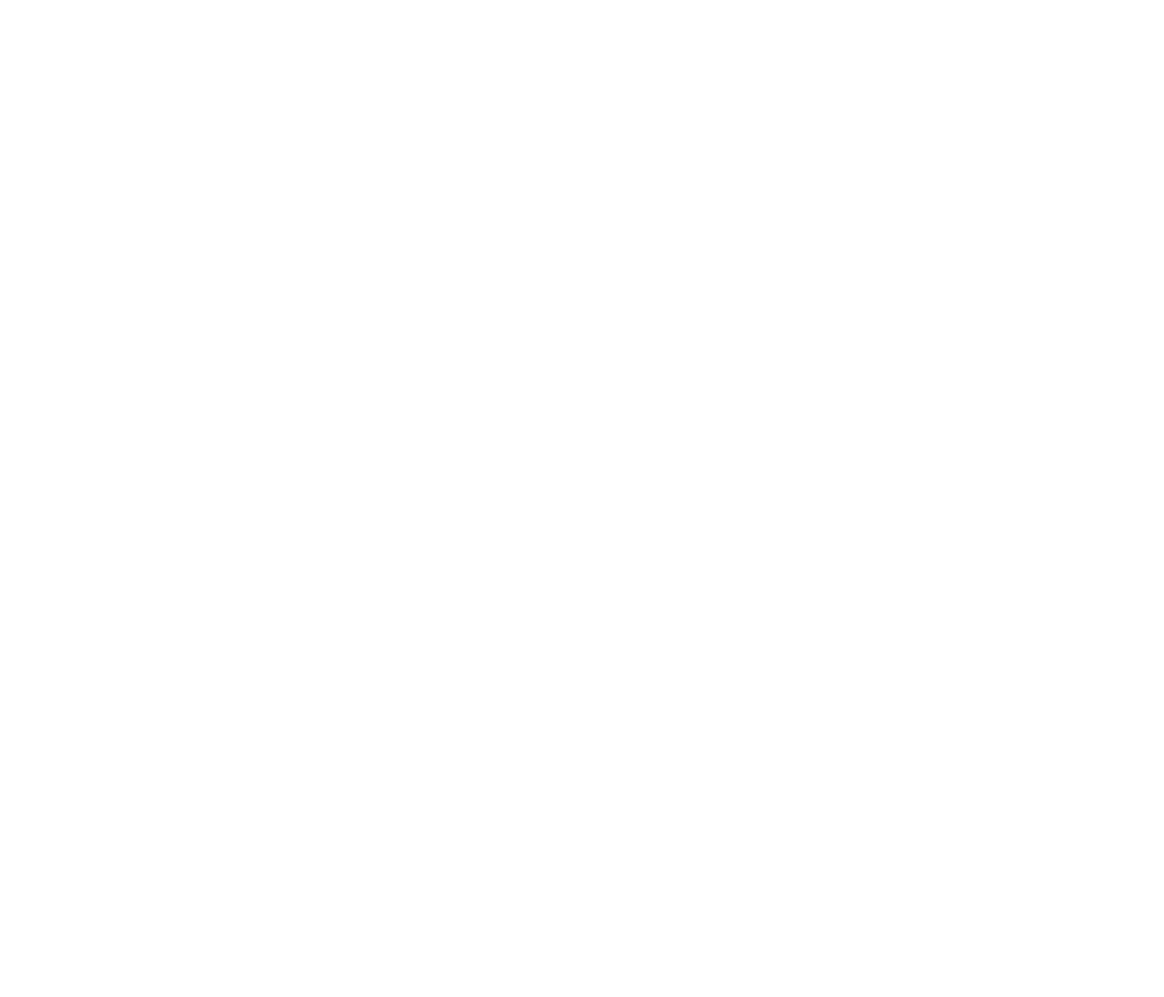
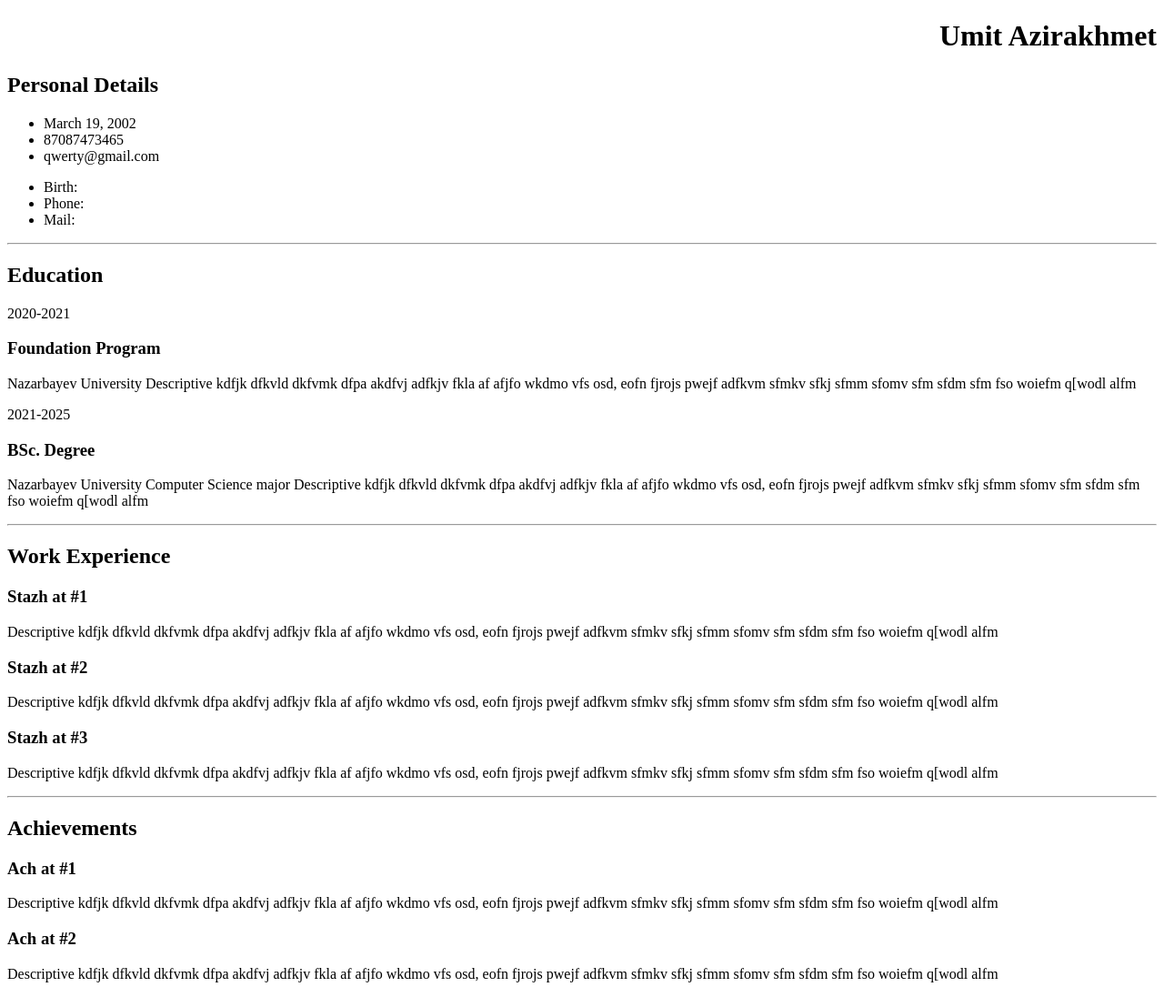
Before and after one commit to SuleymenkyzyU/rsschool-cv, a plain HTML site: page index.html in a window 1280 px wide. Shown: the whole page at 91% size. Before the commit the page ends 800 px from the top, so only its background shows below. Drawn offline with Linux system fonts and the light colour scheme; files that its build step writes are made by us from their sources.

Commit message:
feat: prepare skeleton in .html

```diff
--- a/index.html
+++ b/index.html
@@ -7,5 +7,78 @@
 </head>
 
 <body>
+<h1>Umit Azirakhmet</h1>
+<section>
+
+
+  <h2>Personal Details</h2>
+  <ul>
+    <li>March 19, 2002</li>
+    <li>87087473465</li>
+    <li>qwerty@gmail.com</li>
+  </ul>
+  <ul>
+    <li>Birth: </li>
+    <li>Phone: </li>
+    <li>Mail: </li>
+  </ul>
+
+
+
+</section>
+<hr>
+<section>
+  <h2>Education</h2>
+  <p class="date">2020-2021</p>
+  <h3>Foundation Program</h3>
+
+  <p>
+    Nazarbayev University
+    Descriptive kdfjk dfkvld dkfvmk dfpa akdfvj adfkjv  fkla af afjfo wkdmo vfs osd, eofn fjrojs pwejf adfkvm sfmkv sfkj
+    sfmm sfomv sfm sfdm sfm fso woiefm q[wodl alfm
+  </p>
+  <p>2021-2025</p>
+  <h3>BSc. Degree</h3>
+
+  <p>
+    Nazarbayev University
+    Computer Science major
+    Descriptive kdfjk dfkvld dkfvmk dfpa akdfvj adfkjv  fkla af afjfo wkdmo vfs osd, eofn fjrojs pwejf adfkvm sfmkv sfkj
+    sfmm sfomv sfm sfdm sfm fso woiefm q[wodl alfm
+  </p>
+</section>
+<hr>
+<section>
+  <h2>Work Experience</h2>
+  <h3>Stazh at #1</h3>
+  <p>
+    Descriptive kdfjk dfkvld dkfvmk dfpa akdfvj adfkjv  fkla af afjfo wkdmo vfs osd, eofn fjrojs pwejf adfkvm sfmkv sfkj
+    sfmm sfomv sfm sfdm sfm fso woiefm q[wodl alfm
+  </p>
+  <h3>Stazh at #2</h3>
+  <p>
+    Descriptive kdfjk dfkvld dkfvmk dfpa akdfvj adfkjv  fkla af afjfo wkdmo vfs osd, eofn fjrojs pwejf adfkvm sfmkv sfkj
+    sfmm sfomv sfm sfdm sfm fso woiefm q[wodl alfm
+  </p>
+  <h3>Stazh at #3</h3>
+  <p>
+    Descriptive kdfjk dfkvld dkfvmk dfpa akdfvj adfkjv  fkla af afjfo wkdmo vfs osd, eofn fjrojs pwejf adfkvm sfmkv sfkj
+    sfmm sfomv sfm sfdm sfm fso woiefm q[wodl alfm
+  </p>
+</section>
+<hr>
+<section>
+  <h2>Achievements</h2>
+  <h3>Ach at #1</h3>
+  <p>
+    Descriptive kdfjk dfkvld dkfvmk dfpa akdfvj adfkjv  fkla af afjfo wkdmo vfs osd, eofn fjrojs pwejf adfkvm sfmkv sfkj
+    sfmm sfomv sfm sfdm sfm fso woiefm q[wodl alfm
+  </p>
+  <h3>Ach at #2</h3>
+  <p>
+    Descriptive kdfjk dfkvld dkfvmk dfpa akdfvj adfkjv  fkla af afjfo wkdmo vfs osd, eofn fjrojs pwejf adfkvm sfmkv sfkj
+    sfmm sfomv sfm sfdm sfm fso woiefm q[wodl alfm
+  </p>
+</section>
 </body>
 </html>
```
